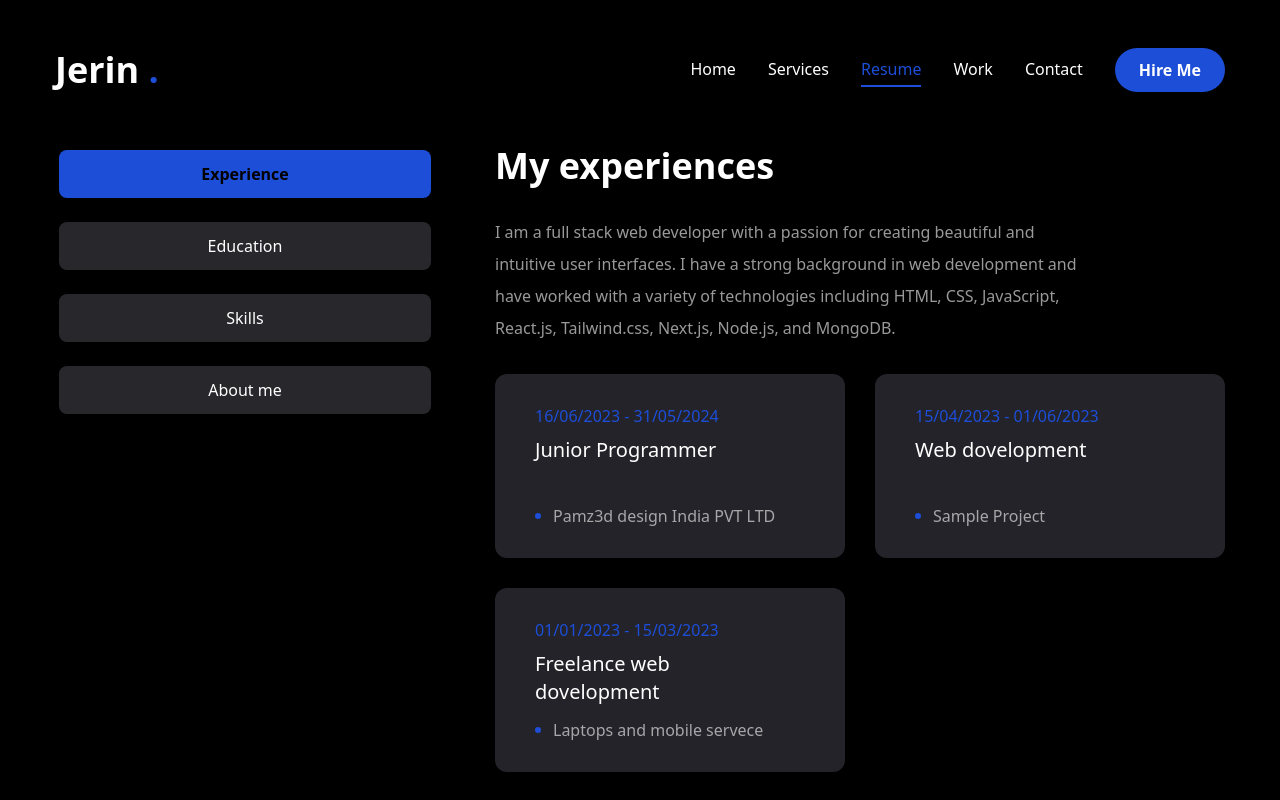
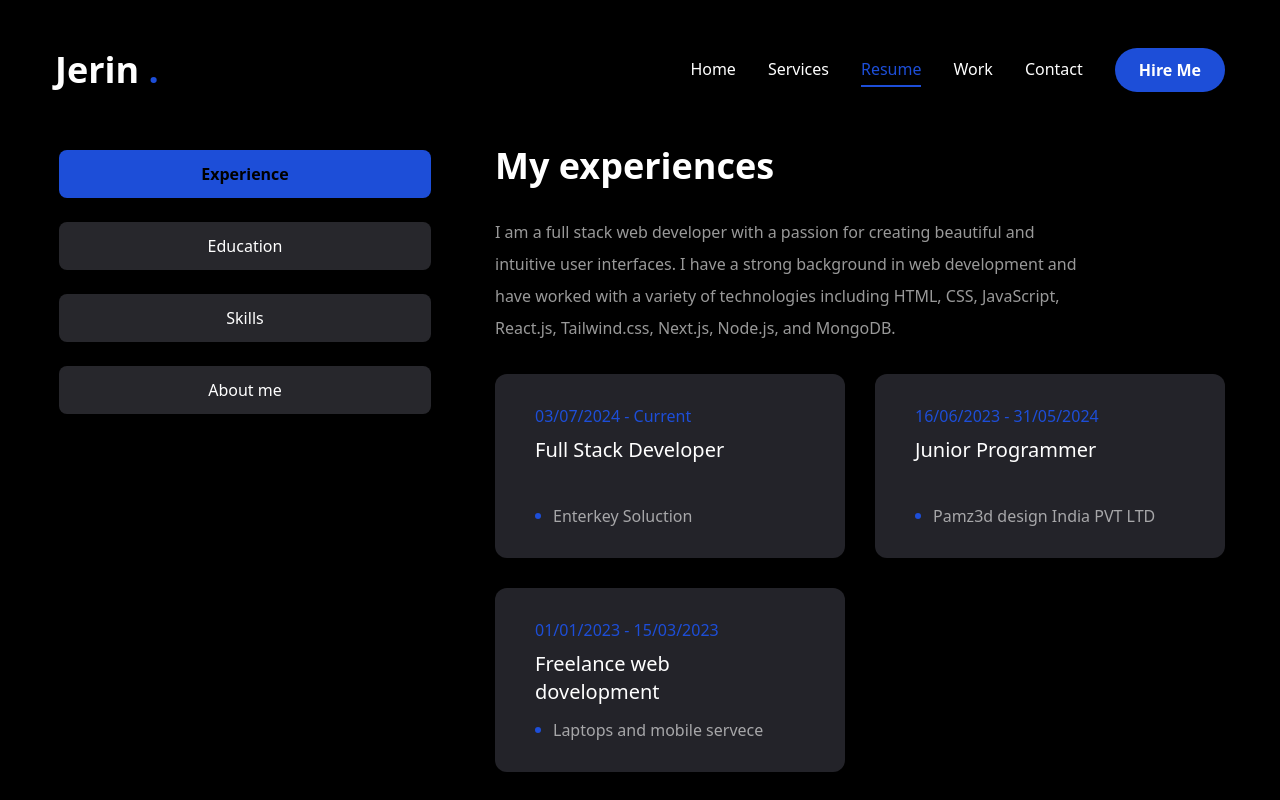
Before and after one commit to jerinjerinjerin/jerin_portfolio_new_version, a Next.js app: page /resume in a window 1280 px wide. Built offline with nearby package versions, Linux system fonts and the light colour scheme.

Commit message:
Update page.jsx

```diff
--- a/app/resume/page.jsx
+++ b/app/resume/page.jsx
@@ -70,15 +70,16 @@ const expreience = {
 
   items: [
     {
+      company: "Enterkey Soluction",
+      position: "Full Stack Developer",
+      duration: "03/07/2024 - Current",
+    },
+    {
       company: "Pamz3d design India PVT LTD",
       position: "Junior Programmer",
       duration: "16/06/2023 - 31/05/2024",
     },
-    {
-      company: "Sample Project",
-      position: "Web dovelopment",
-      duration: "15/04/2023 - 01/06/2023",
-    },
+
     {
       company: "Laptops and mobile servece",
       position: "Freelance web dovelopment",
@@ -100,11 +101,7 @@ const education = {
       degree: "undergraduate",
       duration: "2023 - current",
     },
-    {
-      institution: "yoytube Course",
-      degree: "Programmer Course",
-      duration: "2024",
-    },
+
     {
       institution: "Appin Institue",
       degree: "Certified FullStack Doveloper",
@@ -116,15 +113,11 @@ const education = {
       duration: "2023",
     },
     {
-      institution: "Yoytube Course",
+      institution: "Youtube Course",
       degree: "Html,Css,Javascript Basic Course",
       duration: "2022",
     },
-    {
-      institution: "cnc operator course",
-      degree: "Kathir School of engineering",
-      duration: "2021",
-    },
+
     {
       institution: "Udaya Polytechnic Collage",
       degree: "Diploma in Mechanical engineering 2 years Complected",
```
